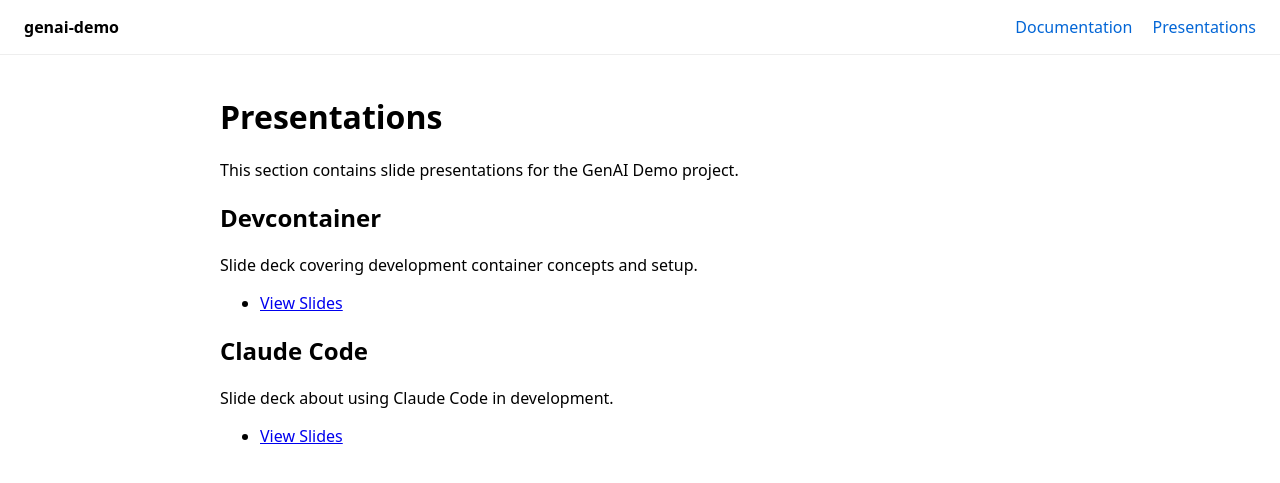
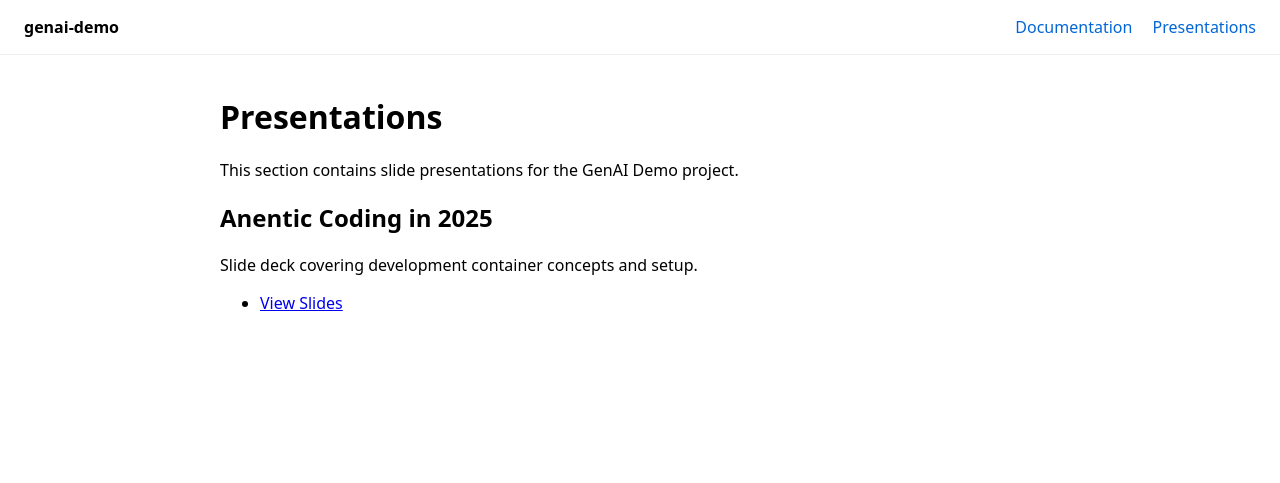
Before and after one commit to deltodon/genai-demo, a Jekyll site: the page built from docs/presentations/index.md, in a window 1280 px wide. Shown: the top 483 px of the page. Built offline with Jekyll 4.4.1, drawn with Linux system fonts in a browser that asks for light colours.

Commit message:
Add favicon and custom presentation css

```diff
--- a/docs/_layouts/default.html
+++ b/docs/_layouts/default.html
@@ -4,6 +4,7 @@
   <meta charset="utf-8">
   <title>{{ page.title | default: site.title }}</title>
   <meta name="viewport" content="width=device-width, initial-scale=1">
+  <link rel="icon" type="image/x-icon" href="{{ '/favicon.ico' | relative_url }}">
   <style>body{font-family:system-ui,sans-serif;margin:0}
   header{display:flex;justify-content:space-between;align-items:center;padding:16px 24px;border-bottom:1px solid #eee}
   nav a{margin-left:16px;text-decoration:none;color:#0366d6}
--- /dev/null
+++ b/docs/presentations/custom.css
@@ -0,0 +1,6 @@
+/* Custom styling for all presentations */
+
+.reveal h1, .reveal h2, .reveal h3,
+.reveal h4, .reveal h5, .reveal h6 {
+  text-transform: none;
+}
--- a/docs/presentations/devcontainer/index.html
+++ b/docs/presentations/devcontainer/index.html
@@ -2,10 +2,12 @@
 <html>
   <head>
     <meta charset="utf-8" />
-    <title>Devcontainer — Slides</title>
+    <title>Devcontainer - Slides</title>
     <meta name="viewport" content="width=device-width, initial-scale=1" />
+    <link rel="icon" type="image/x-icon" href="../../favicon.ico">
     <link rel="stylesheet" href="https://cdn.jsdelivr.net/npm/reveal.js/dist/reveal.css">
     <link rel="stylesheet" href="https://cdn.jsdelivr.net/npm/reveal.js/dist/theme/black.css" id="theme">
+    <link rel="stylesheet" href="../custom.css">
   </head>
   <body>
     <div class="reveal"><div class="slides">
--- a/docs/presentations/index.md
+++ b/docs/presentations/index.md
@@ -6,12 +6,14 @@
 
 This section contains slide presentations for the GenAI Demo project.
 
-## Devcontainer
+## Anentic Coding in 2025
+
 Slide deck covering development container concepts and setup.
 
-- [View Slides]({{ '/presentations/devcontainer/' | relative_url }})
+- [View Slides]({{ '/presentations/agentic-coding/' | relative_url }})
 
-## Claude Code
+<!-- ## Claude Code
+
 Slide deck about using Claude Code in development.
 
-- [View Slides]({{ '/presentations/claude-code/' | relative_url }})
+- [View Slides]({{ '/presentations/claude-code/' | relative_url }}) -->
```
Also changed, not shown: docs/presentations/claude-code/index.html (+8 -2 lines), docs/presentations/claude-code/slides.md (+33 -4 lines), docs/favicon.ico (added).
